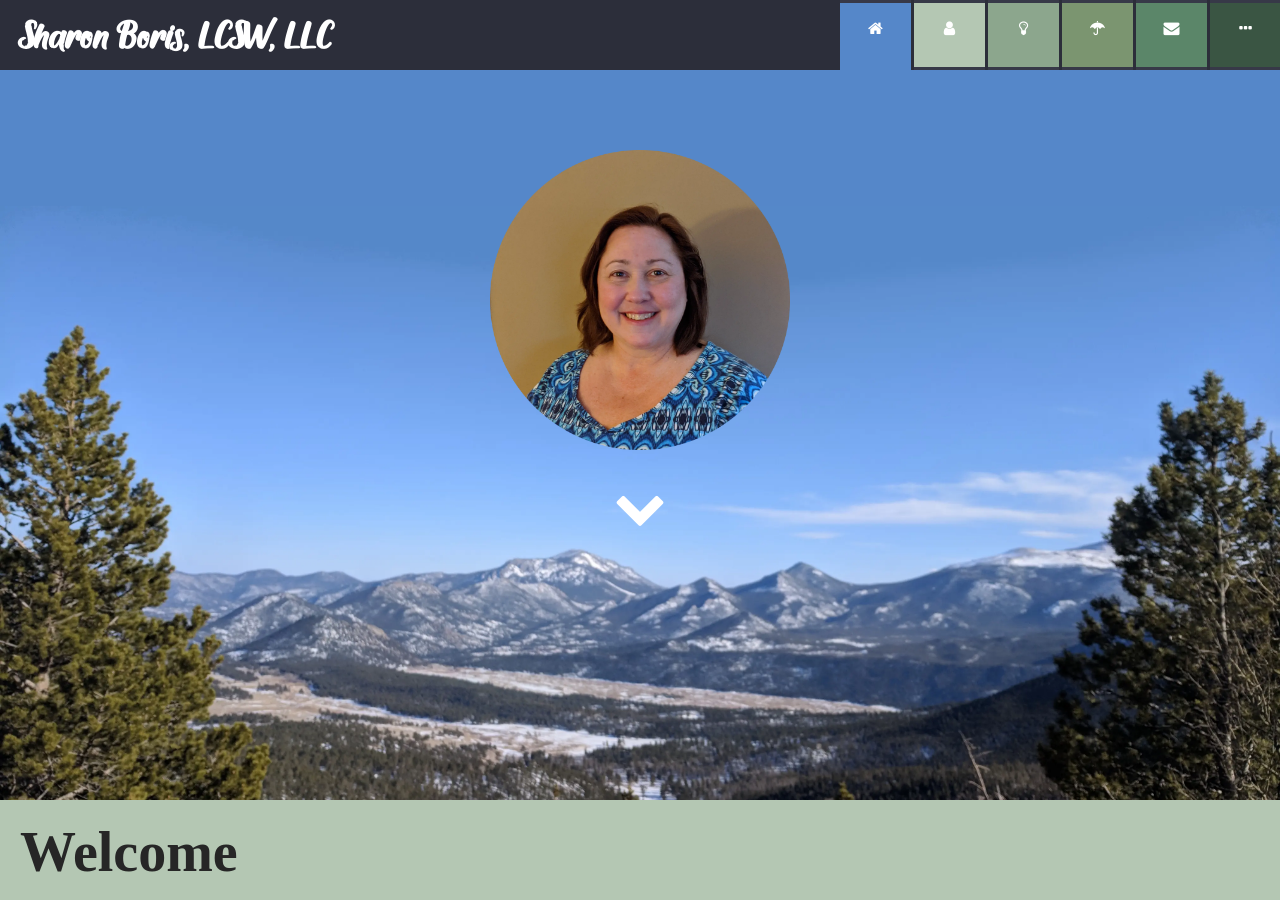
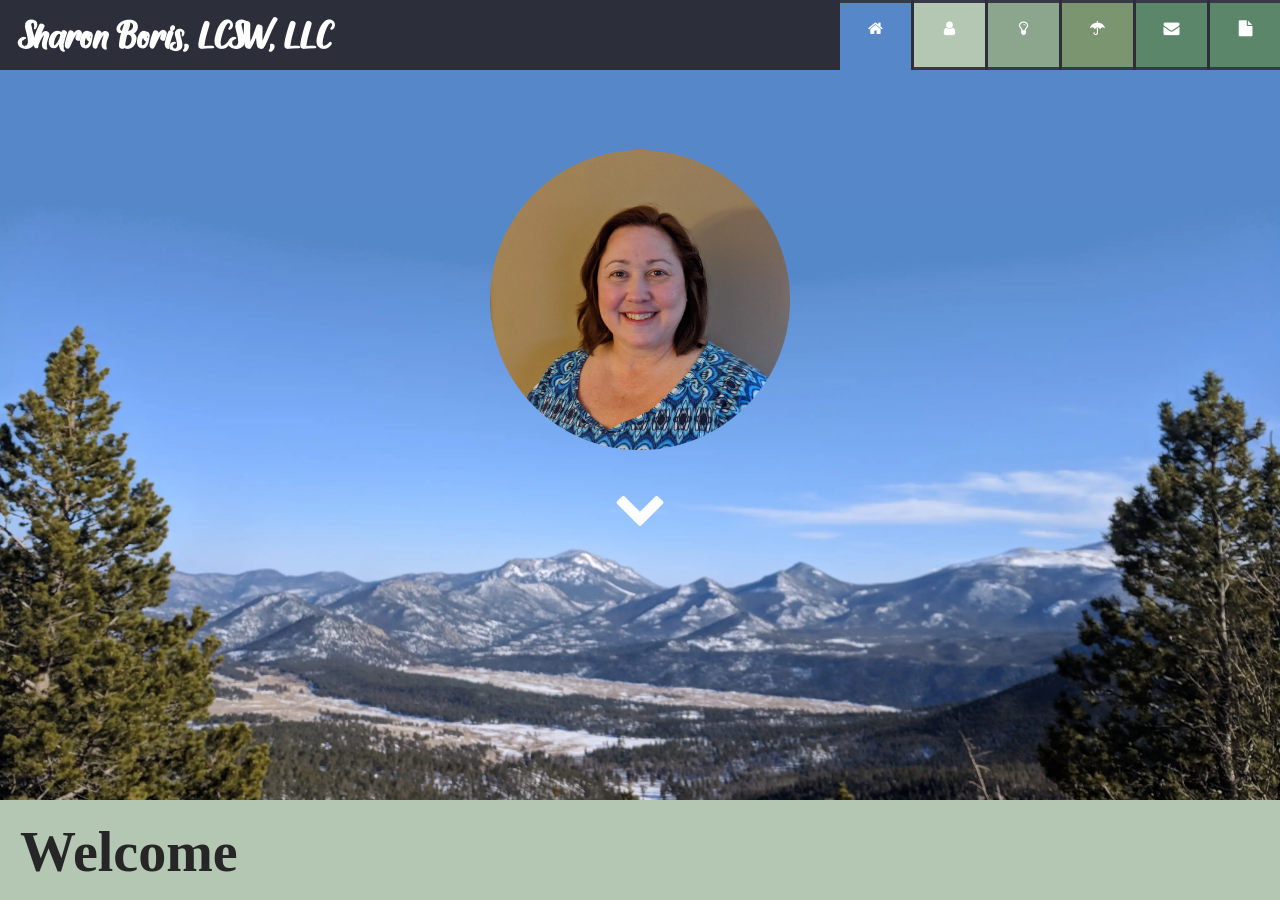
Before and after one commit to PlGGS/sharonboris.com, a Jekyll site: the page built from index.html, in a window 1280 px wide and 900 px high. Built offline with Jekyll 4.4.1, drawn with Linux system fonts in a browser that asks for light colours; nearby versions of some CDN libraries; some web fonts are replaced.

Commit message:
Updated links to resources page

```diff
--- a/_layouts/main.html
+++ b/_layouts/main.html
@@ -393,13 +393,14 @@
                 <li><a class="link-3 fa fa-lightbulb-o" aria-hidden="true" href="#services"></a></li>
                 <li><a class="link-4 fa fa-umbrella" aria-hidden="true" href="#financial"></a></li>
                 <li><a class="link-6 fa fa-envelope" aria-hidden="true" href="#contact"></a></li>
-                <li class="dropdown">
+                <li><a class="link-6 fa fa-file" aria-hidden="true" href="#contact"></a></li>
+                <!-- <li class="dropdown">
                     <a class="link-7 fa fa-ellipsis-h" onclick=null></a>
                     <ul class="dropdown_menu dropdown_menu--animated dropdown_menu-6">
                         <li class="dropdown_item-1"><a href="/resources"><p>Resources</p></a></li>
                         <li class="dropdown_item-2"><a href="/eldercare"><p>Eldercare</p></a></li>
                     </ul>
-                </li>
+                </li> -->
             </ul>
         </nav>
         <!-- <br>
@@ -431,7 +432,7 @@
                 <li><a href="#about">About</a></li>
                 <li><a href="#services">Services</a></li>
                 <li><a href="#financial">Insurance</a></li>
-                <li><a href="#forms">Forms</a></li>
+                <li><a href="resources">Forms</a></li>
                 <li><a href="#contact">Contact</a></li>
             </ul>
         </nav>
```
